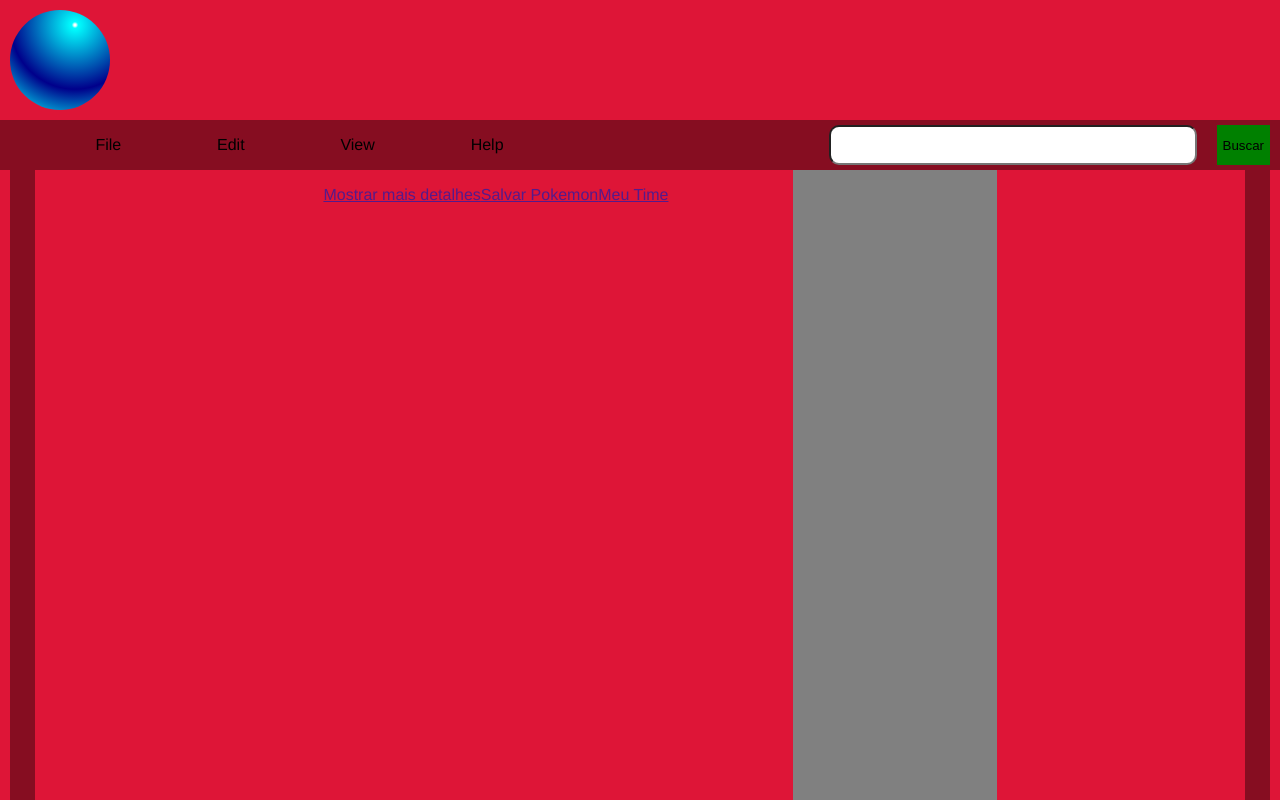
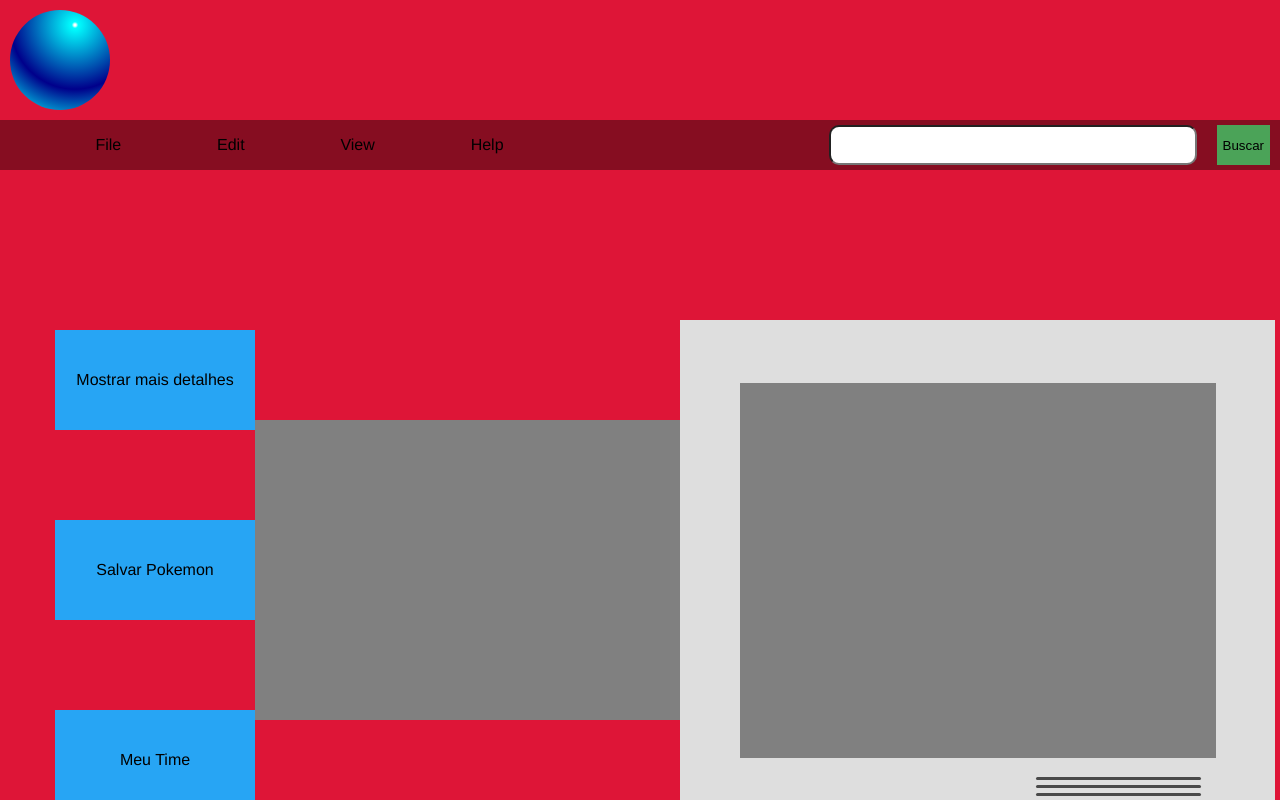
Before and after one commit to zInfnetDFEPB2019/CardDex, a Vue app in the folder pokedex/: page / in a window 1280 px wide. Shown: the top 800 px of the page. Built offline with nearby package versions, Linux system fonts and the light colour scheme.

Commit message:
finaliza protitpo home

```diff
--- a/pokedex/public/index.html
+++ b/pokedex/public/index.html
@@ -7,7 +7,7 @@
     <link rel="icon" href="<%= BASE_URL %>favicon.ico">
     <title>pokedex</title>
   </head>
-  <body style="background-color: #de1537;">
+  <body>
     <noscript>
       <strong>We're sorry but pokedex doesn't work properly without JavaScript enabled. Please enable it to continue.</strong>
     </noscript>
--- a/pokedex/src/App.vue
+++ b/pokedex/src/App.vue
@@ -37,6 +37,7 @@ export default {
 html{
   min-height: 100vh;
 }
+
 #app {
   font-family: 'Avenir', Helvetica, Arial, sans-serif;
   -webkit-font-smoothing: antialiased;
@@ -47,6 +48,7 @@ html{
 body {
   margin: 0;
   margin-top: 10px;
+  background-color: #de1537;
 }
 
 #ball-wrapper {
@@ -89,7 +91,7 @@ body {
   }
   #btnsubmit {
     height: 40px;
-    background-color: green;
+    background-color: #4ba358;
     border: 0;
   }
   #nav-bar {
--- a/pokedex/src/components/Home.vue
+++ b/pokedex/src/components/Home.vue
@@ -1,6 +1,6 @@
 <template>
   <div class="home">
-    <div class="wrapper"></div>
+    <div class="wrapper">
       <ul class="sideMenu">
         <li class="sideMenuItem"><a href="">Mostrar mais detalhes</a></li>
         <li class="sideMenuItem"><a href="">Salvar Pokemon</a></li>
@@ -10,9 +10,27 @@
         <div id="detailsRow1"><p class="detailsText" id="details1"></p><p class="detailsText" id="details2"></p></div>
         <div id=" detailsRow2"><p class="detailsText" id="details3"></p><p class="detailsText" id="details4"></p></div>
       </div>
-      <div class="information">
+      <div class="visual">
+        <div class="visual1">
+          <div class="superiorVisualbtn-wrapper">
+            <div class="superiorVisualbtn"></div>
+            <div class="superiorVisualbtn"></div>
+          </div>
+        </div>
+        <div class="visual2"></div>
+        <div class="visual3">
+          <div class="visualBtn-wrapper">
+            <div class="visualBtn"></div>
+          </div>
+          <div class="speakers-wrapper">
+            <div class="speakers"></div>
+            <div class="speakers"></div>
+            <div class="speakers"></div>
+          </div>
 
+        </div>
       </div>
+    </div>
   </div>
 </template>
 
@@ -33,6 +51,14 @@ export default {
     justify-content: space-between;
   }
 
+  .wrapper {
+    width: 100%;
+    display: flex;
+    justify-content: space-around;
+    align-items: center;
+    position: relative;
+    padding: 0 5px;
+  }
   .home::before, .home::after {
     content: "";
     display: block;
@@ -41,9 +67,29 @@ export default {
     height: 100%;
   }
 
+  .sideMenu {
+    display: flex;
+    flex-direction: column;
+    height: 60%;
+    justify-content: space-between;
+  }
+
+  .sideMenuItem {
+    background-color: #27a5f4;
+    height: 100px;
+    width: 200px;
+    line-height: 100px;
+  }
+
+  .sideMenu a {
+    color: black;
+    text-decoration: none;
+    text-align: center;
+  }
   .details {
     background-color: gray;
-
+    height: 300px;
+    width: 500px;
 
   }
 
@@ -53,4 +99,74 @@ export default {
     min-height: 50px;
     border-radius: 10px;
   }
+
+  .visual {
+    width: 700px;
+    height: 500px;
+    position: relative;
+    display: flex;
+    background-color: #dedede;
+    display: flex;
+    justify-content: center;
+    flex-direction: column;
+    align-items: center;
+  }
+
+  .visual1 {
+    width: 15%;
+    height: 12.5%;
+    display: flex;
+    align-items: center;
+    justify-content: space-between;
+  }
+
+  .visual2 {
+    height: 75%;
+    width: 80%;
+    background-color: gray;
+  }
+
+  .visual3{
+    width: 75%;
+    height: 12.5%;
+    display: flex;
+    flex-direction: row;
+    justify-content: space-between;
+    align-items: center;
+  }
+
+  .speakers-wrapper {
+    display: flex;
+    flex-direction: column;
+    justify-content: space-between;
+    align-items: center;
+  }
+
+  .speakers {
+    background: #494949;
+    height: 3px;
+    width: 165px;
+    margin-bottom: 5px;
+    border-radius: 30px;
+  }
+
+  .visualBtn {
+    height: 36px;
+    width: 36px;
+    border-radius: 50%;
+    background-image: linear-gradient(top, #c00d0d 0%, #8b0000 80%)
+  }
+
+  .superiorVisualbtn-wrapper{
+    width: 100%;
+    display: flex;
+    justify-content: space-between;
+    align-items: center;
+  }
+  .superiorVisualbtn {
+    height: 25px;
+    width: 25px;
+    border-radius: 50%;
+    background-image: linear-gradient(top, #c00d0d 0%, #8b0000 80%)
+  }
 </style>
```
